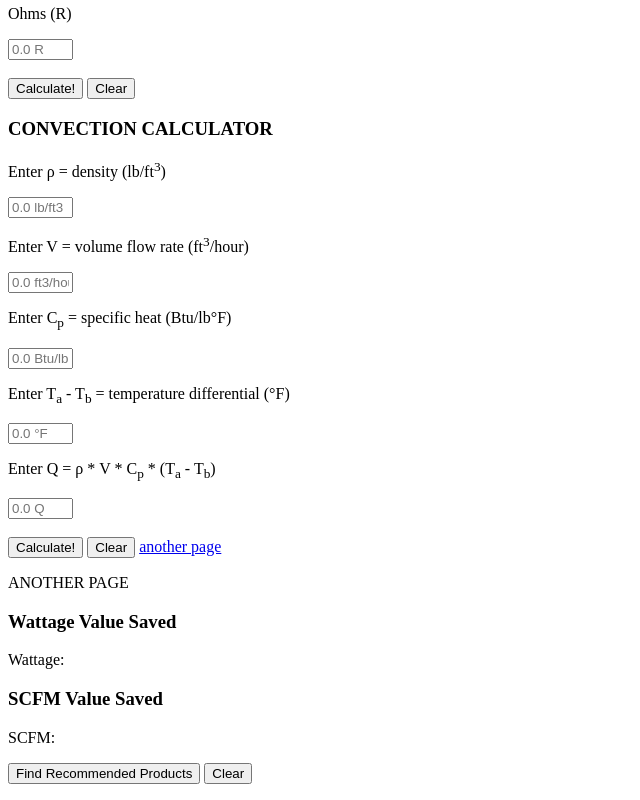
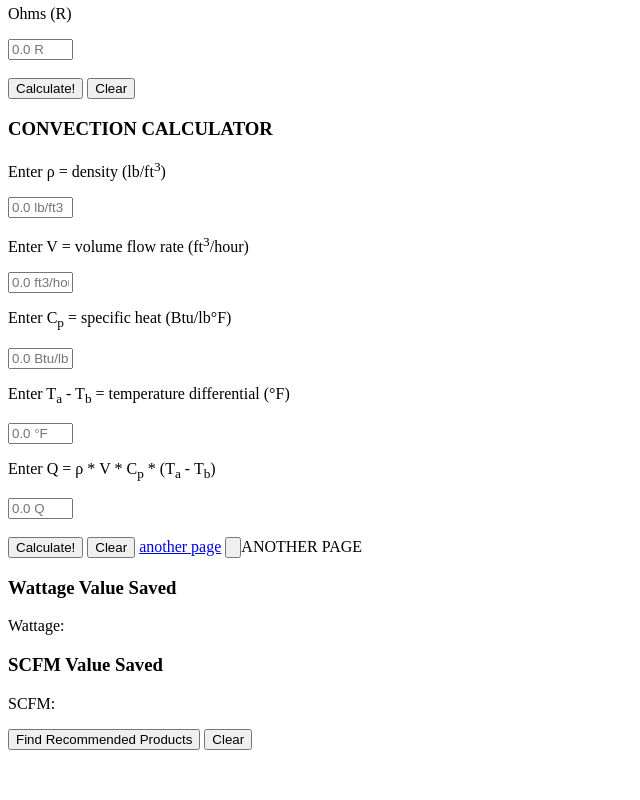
Before and after one commit to ksy903/Sylvania, a plain HTML site: page index.html in a window 1280 px wide. Shown: the part 1437-2237 px from the top of the page, without its empty margins (0-640 px from the left). After the commit the page ends 2203 px from the top, so only its background shows below. Drawn offline with Linux system fonts and the light colour scheme.

Commit message:
changed p tag to a input tag to call for onClick

```diff
--- a/index.html
+++ b/index.html
@@ -76,7 +76,7 @@
 	<input type='button' onclick='clearAll();' value='Clear'></button>
 
 	<a href = "anotherPage.html">another page</a>
-	<p onclick='toAnotherPage();'>ANOTHER PAGE</p>
+	<input type='button' onclick='toAnotherPage();'>ANOTHER PAGE</input>
 
 	<h3>Wattage Value Saved</h3>
 	<p> Wattage: <value id="wattValue"></value></p>
```
